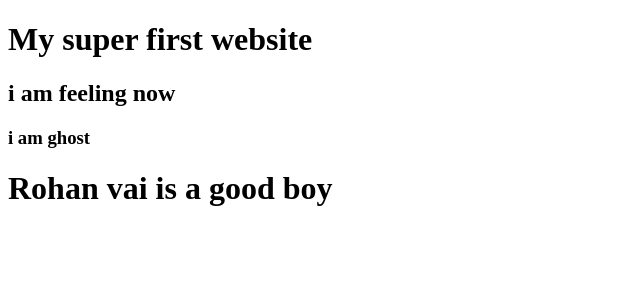
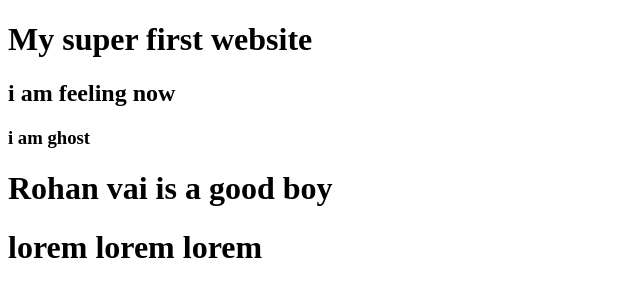
Before and after one commit to rohanbabuphero/Super-first-project, a plain HTML site: page index.html in a window 1280 px wide. Shown: the whole page, without its empty margins (0-640 px from the left). Drawn offline with Linux system fonts and the light colour scheme.

Commit message:
Update index.html

```diff
--- a/index.html
+++ b/index.html
@@ -11,5 +11,6 @@
     <h2>i am feeling now</h2>
     <h3>i am ghost</h3>
     <h1>Rohan vai is a good boy</h1>
+    <h1>lorem lorem lorem</h1>
 </body>
 </html>
```
